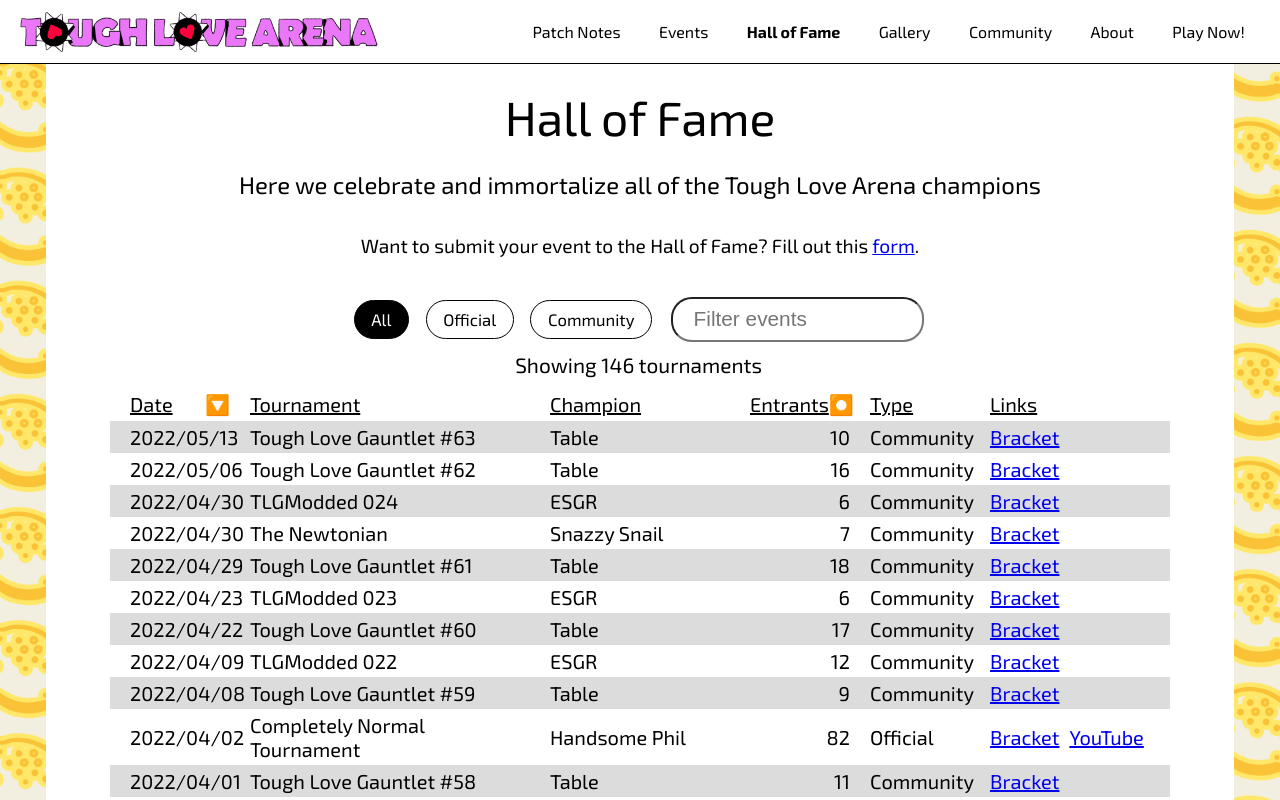
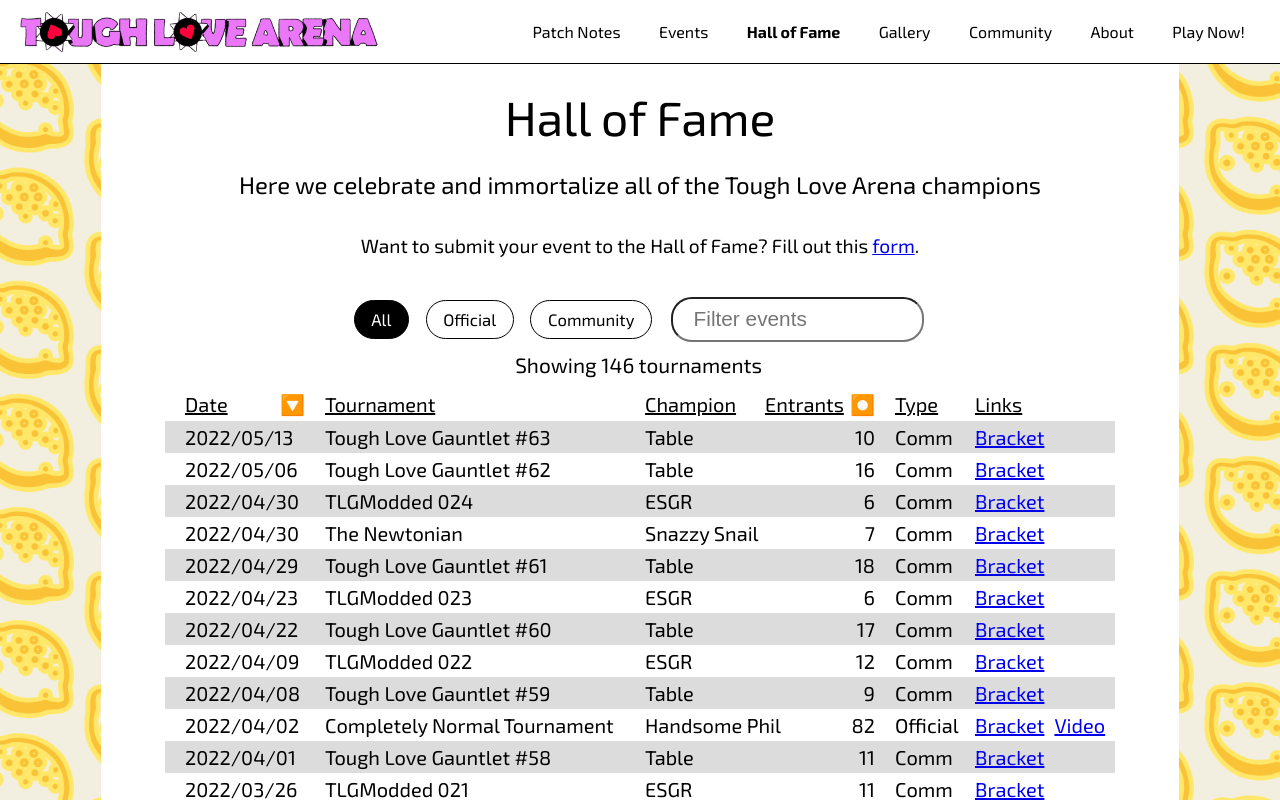
Before and after one commit to toughlovearena/about.toughlovearena.com, a Next.js app: page /fame in a window 1280 px wide. Shown: the top 800 px of the page. Built offline with nearby package versions, Linux system fonts and the light colour scheme.

Commit message:
restyle fame table for new font

```diff
--- a/components/about/AboutInfo.tsx
+++ b/components/about/AboutInfo.tsx
@@ -45,8 +45,7 @@ export const AboutInfo = () => (
       </section>
 
       <section>
-        Download the <a href="/presskit-toughlovearena-2022-04-26.zip">
-          Presskit
+        download the <a href="/presskit-toughlovearena-2022-04-26.zip"> presskit
         </a>
       </section>
     </Column>
--- a/components/fame/FameTable.module.css
+++ b/components/fame/FameTable.module.css
@@ -4,7 +4,7 @@
   display: flex;
   flex-direction: column;
   justify-content: flex-start;
-  align-items: center;
+  align-items: flex-start;
   flex-wrap: nowrap;
 }
 .tableHead {}
@@ -26,13 +26,15 @@
 }
 .cellDate,
 .cellName,
-.cellWinner,
-.cellEntrants,
+.cellWinnerHead,
+.cellWinnerBody,
+.cellEntrantsHead,
 .cellEntrantsBody,
 .cellCategory,
 .cellLinks,
 .cellMobileInfo,
 .cellMobileEntrantsInfo {
+  /* border: 1px solid pink; */
   box-sizing: border-box;
   padding: 0.2em 1em;
   padding-right: 0;
@@ -44,26 +46,29 @@
   align-items: center;
 }
 .cellDate {
+  width: 7em;
+}
+.cellName {
+  width: 16em;
+}
+.cellWinnerHead {
   width: 6em;
 }
-.cellName {
-  width: 15em;
-}
-.cellWinner {
+.cellWinnerBody {
   width: 10em;
 }
-.cellEntrants {
-  width: 6em;
+.cellEntrantsHead {
+  width: 6.5em;
 }
 .cellEntrantsBody {
-  width: 6em;
+  width: 2.5em;
   justify-content: flex-end;
 }
 .cellCategory {
-  width: 6em;
+  width: 4em;
 }
 .cellLinks {
-  width: 10em;
+  width: 8em;
   justify-content: flex-start;
 }
 .cellLinks a {
--- a/components/fame/FameTable.tsx
+++ b/components/fame/FameTable.tsx
@@ -1,5 +1,5 @@
 import { useCallback, useState } from 'react';
-import { HallOfFameEntry, OptionName, ViewOption } from "../../interfaces";
+import { HallOfFameEntry, OptionAbbr, OptionName, ViewOption } from "../../interfaces";
 import { getNextInArray, sortArrayOfObjects } from '../../utils/list';
 import styles from './FameTable.module.css';
 
@@ -40,7 +40,7 @@ function FameYouTube({youtube}: {youtube?: string}) {
   const url = `https://youtube.com/watch?v=${youtube}`;
   return (
     <a target="_blank" rel="noopener noreferrer" href={url}>
-      YouTube
+      Video
     </a>
   );
 }
@@ -180,11 +180,11 @@ export const FameTable = (props: {
           <div className={styles.cellName}>
             <u>Tournament</u>
           </div>
-          <div className={styles.cellWinner}>
+          <div className={styles.cellWinnerHead}>
             <u>Champion</u>
           </div>
           <div
-            className={styles.cellEntrants}
+            className={styles.cellEntrantsHead}
             style={{ cursor: 'pointer', }}
             onClick={() => updateSort(SortBy.EntrantNum)}
           >
@@ -206,9 +206,9 @@ export const FameTable = (props: {
           <div className={styles.flexRow} key={ri}>
             <div className={styles.cellDate}>{row.date}</div>
             <div className={styles.cellName}>{row.name}</div>
-            <div className={styles.cellWinner}>{row.winner}</div>
+            <div className={styles.cellWinnerBody}>{row.winner}</div>
             <div className={styles.cellEntrantsBody}>{row.entrants}</div>
-            <div className={styles.cellCategory}>{OptionName(row.category)}</div>
+            <div className={styles.cellCategory}>{OptionAbbr(row.category)}</div>
             <div className={styles.cellLinks}>
               <FameChallonge {...row} />
               <FameYouTube {...row} />
--- a/interfaces/fame.ts
+++ b/interfaces/fame.ts
@@ -42,3 +42,10 @@ export function OptionName(vo: ViewOption) {
     [HallOfFameType.Community]: "Community",
   }[vo];
 }
+
+export function OptionAbbr(vo: HallOfFameType) {
+  return {
+    [HallOfFameType.Official]: "Official",
+    [HallOfFameType.Community]: "Comm",
+  }[vo];
+}
```
